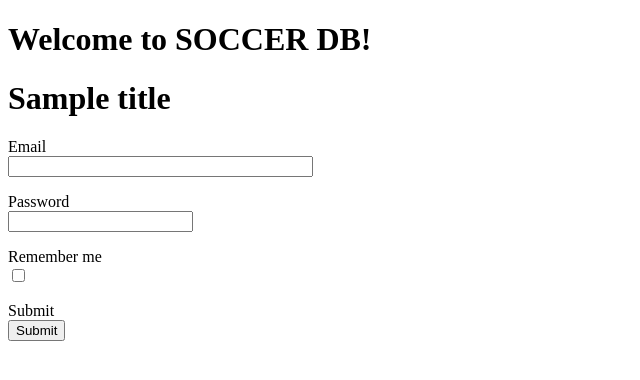
After one commit to albertopha/soccerDB, a Flask app: template application/templates/login.html in a window 1280 px wide. The commit adds this page. Shown: the top 380 px of the page, without its empty margins (0-640 px from the left). Run offline with Flask 2, Linux system fonts and the light colour scheme; the template is opened without the code that fills it: most values are stand-ins (such as "Sample title", 1, 10 or a date in 2020); form fields are guessed from the names that the template uses.

Commit message:
login form with templates

```diff
--- a/application/templates/index.html
+++ b/application/templates/index.html
@@ -5,6 +5,10 @@
     <title>Title</title>
 </head>
 <body>
-    <h1>SERVER SIDE RENDERING!!</h1>
+    <h1>Welcome to SOCCER DB!</h1>
+    <div>
+        {% block content %}
+        {% endblock %}
+    </div>
 </body>
 </html>
--- /dev/null
+++ b/application/templates/login.html
@@ -0,0 +1,29 @@
+{% extends "index.html" %}
+
+{% block content %}
+<h1>{{title}}</h1>
+
+<div class="row">
+    <div class="col-md-6 offset-md-3">
+        <form>
+            {{form.hidden_tag()}}
+            <p>
+                {{form.email.label}} <br/>
+                {{form.email(size=35)}}
+            </p>
+            <p>
+                {{ form.password.label }} <br/>
+                {{ form.password }}
+            </p>
+            <p>
+                {{ form.remember_me.label }} <br/>
+                {{ form.remember_me }}
+            </p>
+            <p>
+                {{ form.submit.label }} <br/>
+                {{ form.submit() }}
+            </p>
+        </form>
+    </div>
+</div>
+{% endblock %}
```
Also changed, not shown: application/forms/forms.py (added, +10 -0 lines), application/routes/views/views.py (+12 -2 lines), requirements.txt (+9 -0 lines).
